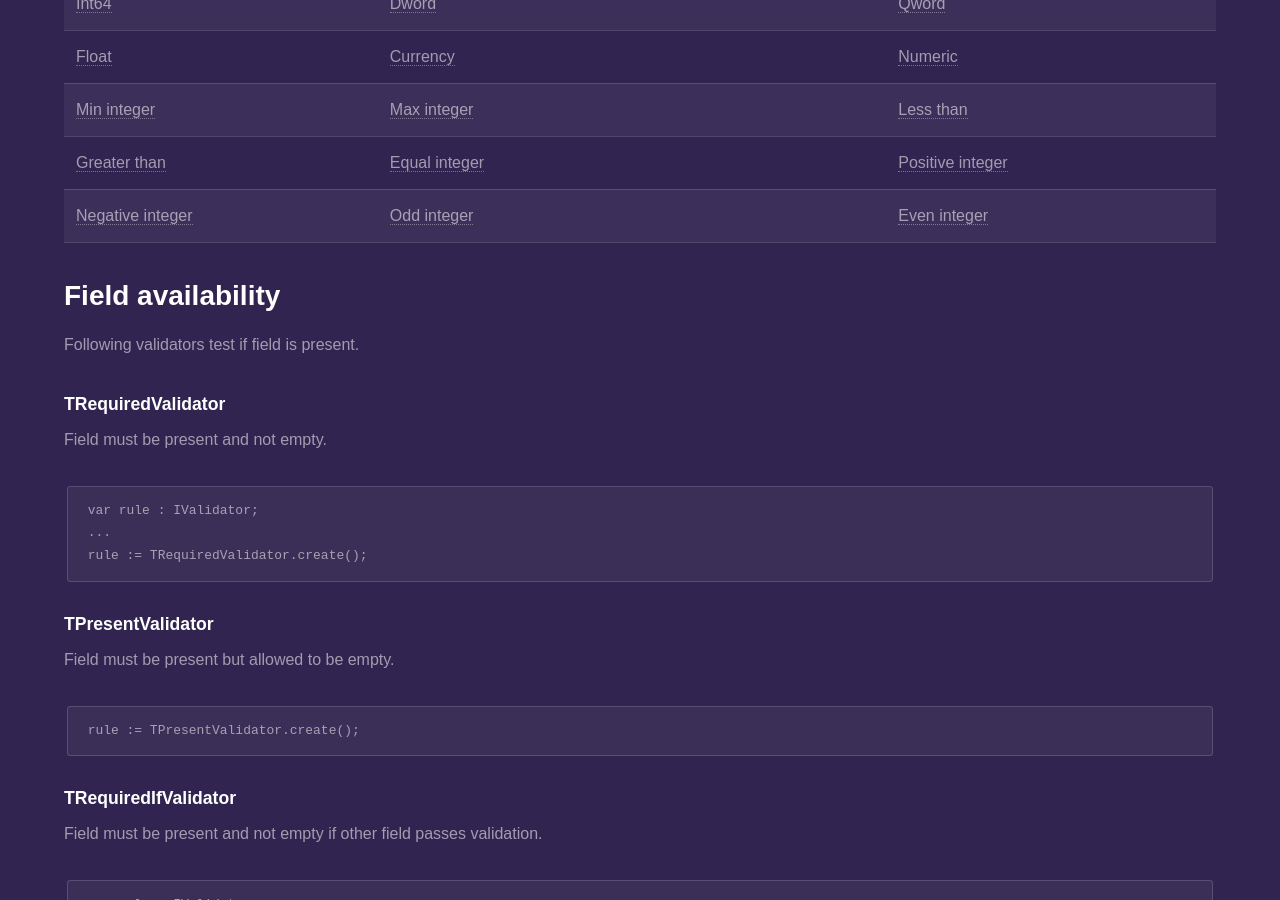
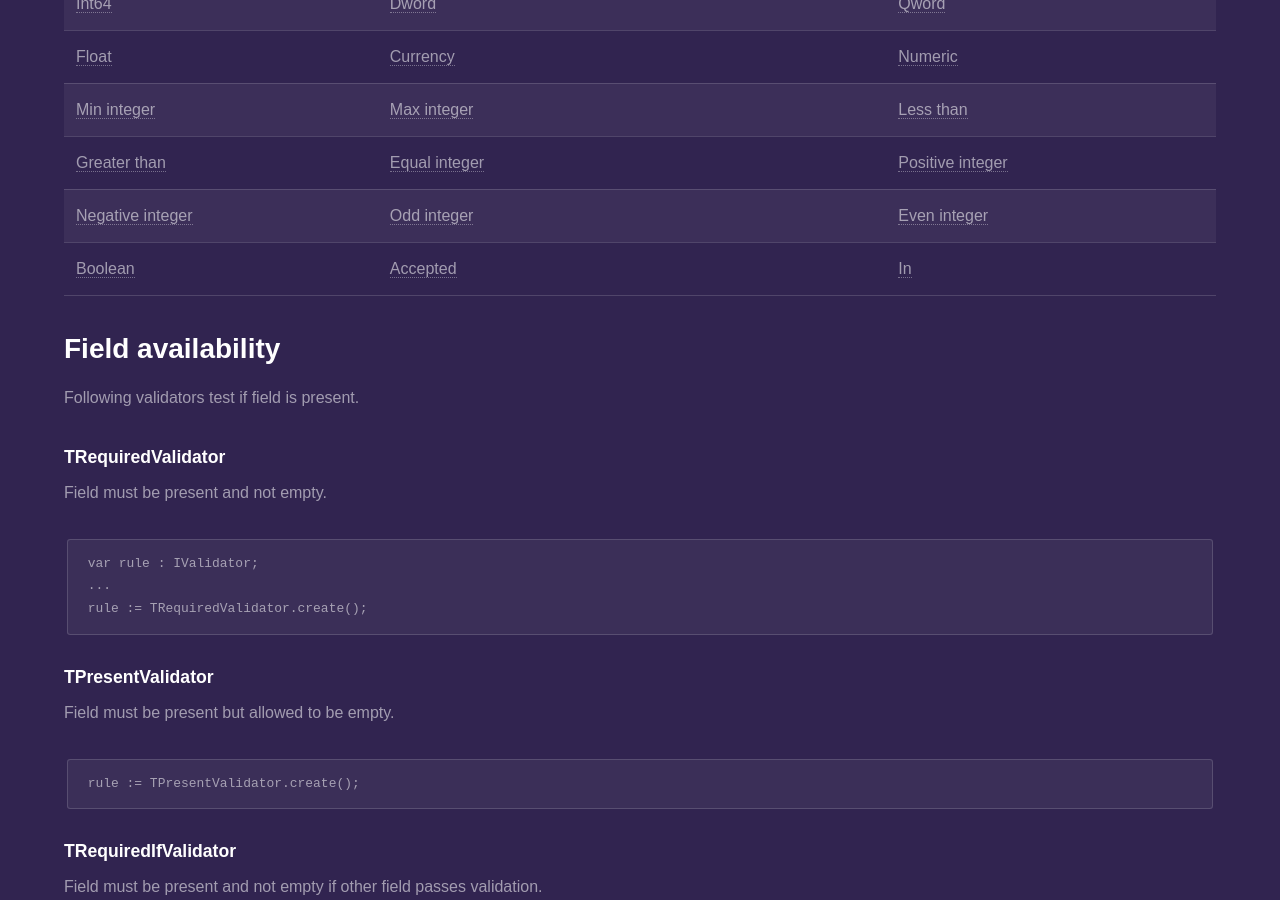
Before and after one commit to fanoframework/fanoframework.github.io, a Jekyll site: the page built from security/form-validation/built-in-validation-rules/index.md, in a window 1280 px wide and 900 px high, scrolled down 723 px. Built offline with Jekyll 4.4.1, drawn with Linux system fonts in a browser that asks for light colours; our own code applies the rules of GitHub Pages for plain Markdown files.

Commit message:
Update index.md

```diff
--- a/security/form-validation/built-in-validation-rules/index.md
+++ b/security/form-validation/built-in-validation-rules/index.md
@@ -18,6 +18,7 @@ This page lists all available built-in validation rules that Fano Framework prov
 | [Min integer](#tminintegervalidator) | [Max integer](#tmaxintegervalidator) | [Less than](#tlessthanvalidator) |
 | [Greater than](#tgreaterthanvalidator) | [Equal integer](#tequalintvalidator) | [Positive integer](#tpositiveintvalidator) |
 | [Negative integer](#tnegativeintvalidator) | [Odd integer](#toddintvalidator) | [Even integer](#tevenintvalidator) |
+| [Boolean](#tbooleanvalidator) | [Accepted](#tacceptedvalidator) | [In](#tinvalidator) |
 
 ## Field availability
 
```
